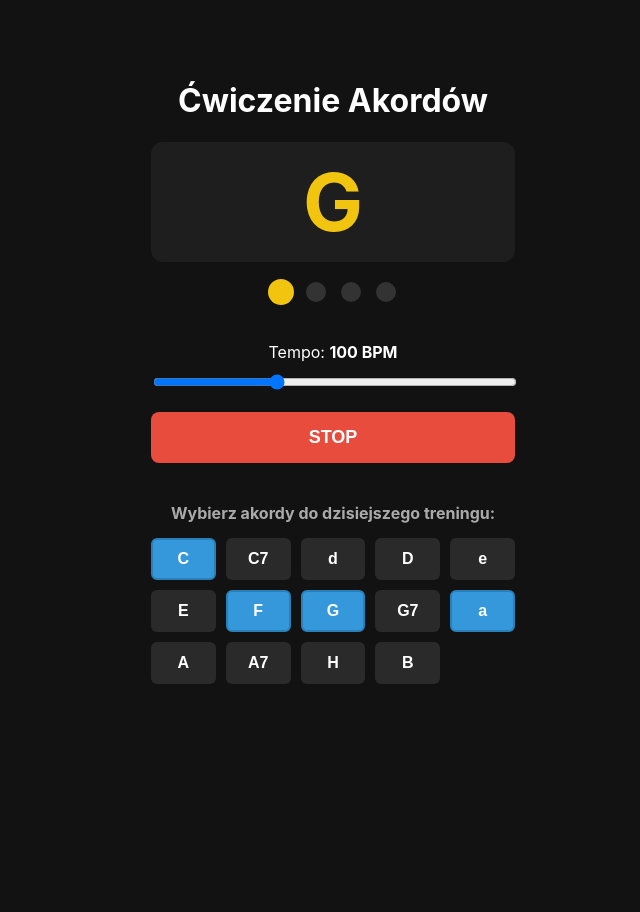
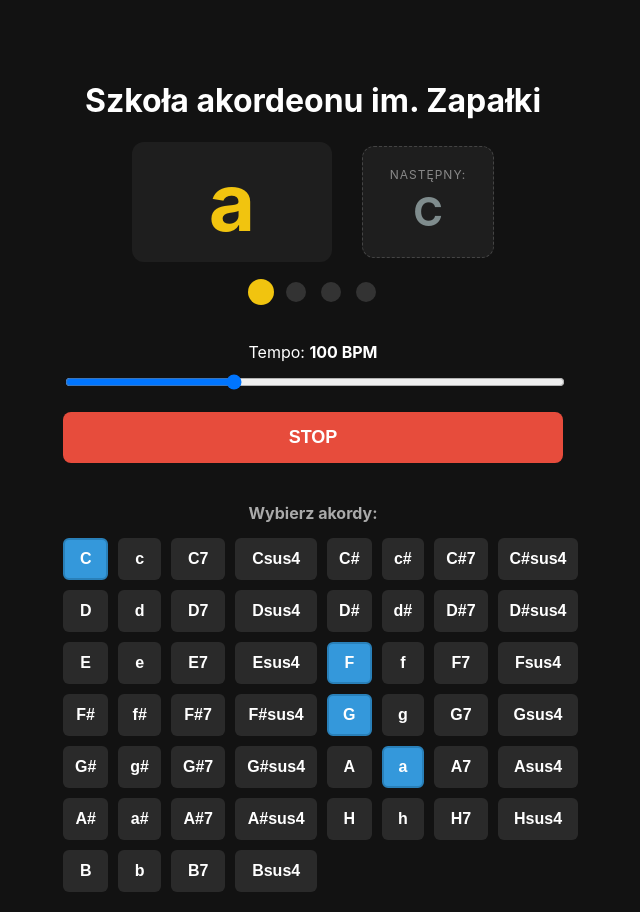
Before and after one commit to maksymiliangedlek/Chord-Learner, a React (Vite) app in the folder chord-learner-web/: page / in a window 1280 px wide. Both pictures are taken after a click on the button "START METRONOMU". Shown: the whole page, without its empty margins (327-967 px from the left). Before the commit the page ends 800 px from the top, so only its background shows below. Built offline with nearby package versions, Linux system fonts and the light colour scheme.

Commit message:
Added next chord being shown

```diff
--- a/chord-learner-web/src/App.tsx
+++ b/chord-learner-web/src/App.tsx
@@ -3,16 +3,36 @@ import { useState, useEffect, useRef } from 'react';
 import { MetronomeEngine } from './MetronomeEngine';
 import './index.css';
 
-const ALL_CHORDS = ['C', 'C7', 'd', 'D', 'e', 'E', 'F', 'G', 'G7', 'a', 'A', 'A7', 'H', 'B'];
+const ALL_CHORDS = [
+  'C', 'c', 'C7', 'Csus4',
+  'C#', 'c#', 'C#7', 'C#sus4',
+  'D', 'd', 'D7', 'Dsus4',
+  'D#', 'd#', 'D#7', 'D#sus4',
+  'E', 'e', 'E7', 'Esus4',
+  'F', 'f', 'F7', 'Fsus4',
+  'F#', 'f#', 'F#7', 'F#sus4',
+  'G', 'g', 'G7', 'Gsus4',
+  'G#', 'g#', 'G#7', 'G#sus4',
+  'A', 'a', 'A7', 'Asus4',
+  'A#', 'a#', 'A#7', 'A#sus4',
+  'H', 'h', 'H7', 'Hsus4',
+  'B', 'b', 'B7', 'Bsus4'
+];
 
 function App() {
   const [bpm, setBpm] = useState(100);
   const [isPlaying, setIsPlaying] = useState(false);
   const [activeBeat, setActiveBeat] = useState(-1);
   const [selectedChords, setSelectedChords] = useState<string[]>(['C', 'G', 'a', 'F']);
-  const [displayedChord, setDisplayedChord] = useState<string>('Wybierz akordy i kliknij Start');
+
+  const [displayedChord, setDisplayedChord] = useState<string>('GOTOWY?');
+  const [displayedNextChord, setDisplayedNextChord] = useState<string>('');
 
   const metronomeRef = useRef<MetronomeEngine>(new MetronomeEngine());
+
+  const nextChordRef = useRef<string>('');
+
+  const getRandomChord = (chords: string[]) => chords[Math.floor(Math.random() * chords.length)];
 
   useEffect(() => {
     const metronome = metronomeRef.current;
@@ -21,8 +41,11 @@ function App() {
       setActiveBeat(beat);
 
       if (beat === 0 && selectedChords.length > 0) {
-        const randomChord = selectedChords[Math.floor(Math.random() * selectedChords.length)];
-        setDisplayedChord(randomChord);
+        setDisplayedChord(nextChordRef.current);
+
+        const newNext = getRandomChord(selectedChords);
+        setDisplayedNextChord(newNext);
+        nextChordRef.current = newNext;
       }
     };
 
@@ -34,7 +57,18 @@ function App() {
     if (isPlaying) {
       metronome.stop();
       setActiveBeat(-1);
+      setDisplayedNextChord('');
+      setDisplayedChord('GOTOWY?');
     } else {
+      if (selectedChords.length > 0) {
+        const first = getRandomChord(selectedChords);
+        const second = getRandomChord(selectedChords);
+
+        setDisplayedChord(first);
+        setDisplayedNextChord(second);
+        nextChordRef.current = second;
+      }
+
       metronome.setBPM(bpm);
       metronome.start();
     }
@@ -57,11 +91,21 @@ function App() {
 
   return (
     <div className="container">
-      <h1>Ćwiczenie Akordów</h1>
+      <h1>Szkoła akordeonu im. Zapałki</h1>
 
-      {/* Ekran głównego akordu */}
-      <div className="chord-display">
-        {isPlaying ? displayedChord : "GOTOWY?"}
+      {/* Scena z Akordami (Główny i Następny) */}
+      <div className="chord-stage">
+        <div className="chord-display">
+          {displayedChord}
+        </div>
+
+        {/* Renderujemy "Następny" tylko jeśli gra metronom i są wybrane akordy */}
+        {isPlaying && selectedChords.length > 0 && (
+          <div className="chord-next">
+            <span className="chord-next-label">Następny: </span>
+            <span className="chord-next-value">{displayedNextChord}</span>
+          </div>
+        )}
       </div>
 
       {/* Sygnalizator uderzeń (4 kropki) */}
@@ -85,7 +129,7 @@ function App() {
 
       {/* Wybór Akordów */}
       <div className="chord-selector">
-        <h3>Wybierz akordy do dzisiejszego treningu:</h3>
+        <h3>Wybierz akordy:</h3>
         <div className="chord-grid">
           {ALL_CHORDS.map(chord => (
             <button
--- a/chord-learner-web/src/index.css
+++ b/chord-learner-web/src/index.css
@@ -96,8 +96,14 @@ input[type="range"] {
 
 .chord-grid {
     display: grid;
-    grid-template-columns: repeat(auto-fill, minmax(60px, 1fr));
+    grid-template-columns: repeat(8, 1fr);
     gap: 10px;
+}
+
+@media (max-width: 600px) {
+    .chord-grid {
+        grid-template-columns: repeat(4, 1fr);
+    }
 }
 
 .chord-btn {
@@ -115,3 +121,51 @@ input[type="range"] {
     background: #3498db;
     border-color: #2980b9;
 }
+
+.chord-stage {
+    display: flex;
+    align-items: center;
+    justify-content: center;
+    gap: 30px;
+    margin-bottom: 20px;
+    min-height: 120px;
+    /* Zapobiega skakaniu strony, gdy pojawia się "Następny" */
+}
+
+
+/* W nadpisaniu głównego ekranu akordu usuwamy margin-bottom,
+   bo teraz za odstęp odpowiada rodzic (.chord-stage) */
+
+.chord-display {
+    margin-bottom: 0;
+    width: 200px;
+}
+
+.chord-next {
+    display: flex;
+    flex-direction: column;
+    align-items: center;
+    justify-content: center;
+    background: #1e1e1e;
+    padding: 15px 25px;
+    border-radius: 12px;
+    min-width: 80px;
+    min-height: 80px;
+    border: 1px dashed #444;
+    /* Drobny detal, żeby odróżniał się od głównego */
+}
+
+.chord-next-label {
+    font-size: 12px;
+    color: #888;
+    text-transform: uppercase;
+    letter-spacing: 1px;
+    margin-bottom: 5px;
+}
+
+.chord-next-value {
+    font-size: 40px;
+    font-weight: bold;
+    color: #7f8c8d;
+    /* Zgaszony szary kolor dla "przyszłości" */
+}
```
